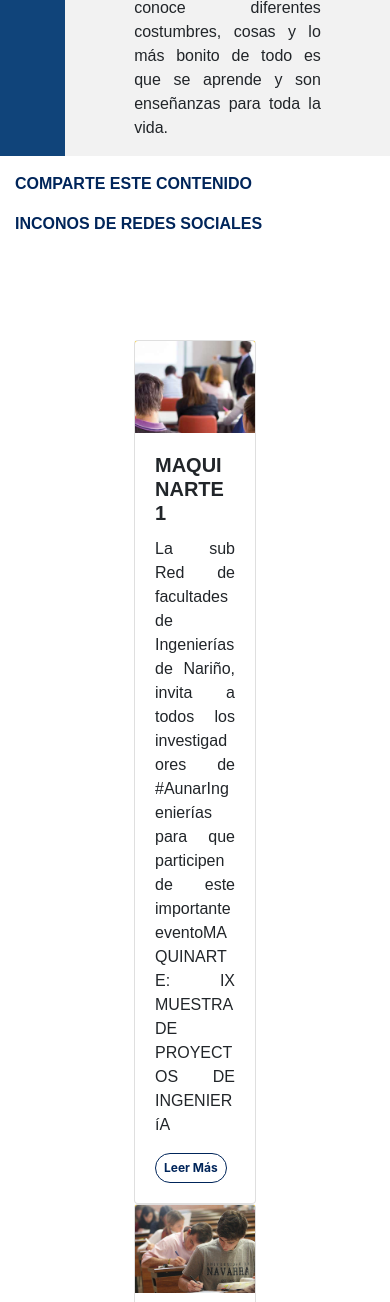
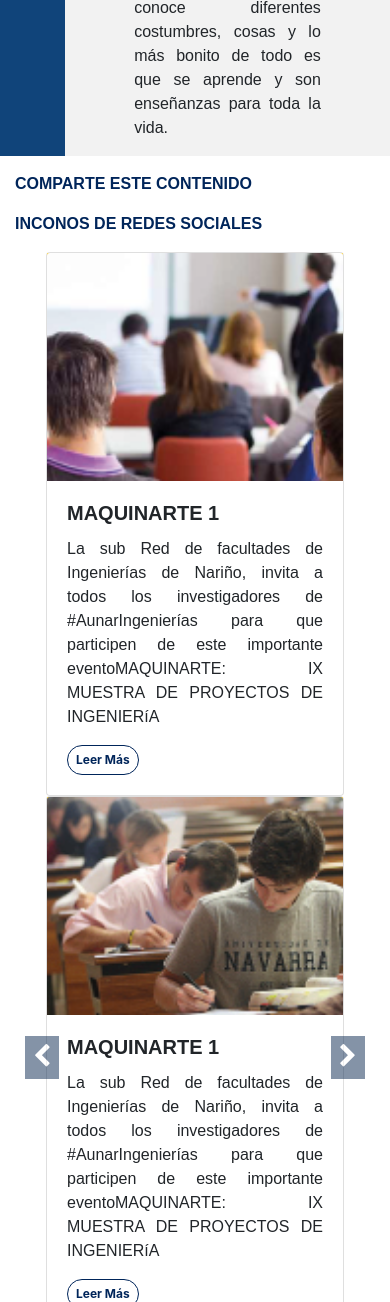
Before and after one commit to julianrodri11/aunar, a PHP site: page /portal-noticias-aunar.php in a window 390 px wide. Shown: the part 2097-3399 px from the top of the page. Run offline with PHP 8.4, Linux system fonts and the light colour scheme.

Commit message:
Arreglo de responsive en slider noticias

```diff
--- a/slider/noticias-autonoma-de-narino.php
+++ b/slider/noticias-autonoma-de-narino.php
@@ -16,8 +16,9 @@
 
               <!-- The slideshow -->
               <div class="carousel-inner ">
-                <div class="carousel-item p-5 active">
-                  <div class="row p-2 m-5 ">
+                <div class="carousel-item p-1 p-sm-4 active">
+                  <div class="row p-2 m-1 m-sm-5 ">
+
                     <div class="col-12 col-md-6 col-lg-4">
                         <!-- noticia -->
                           <div class="card ">
@@ -91,8 +92,8 @@
                   </div>
                 </div>
 
-                <div class="carousel-item p-5 ">
-                  <div class="row p-2 m-5 ">
+                <div class="carousel-item p-1 p-sm-4 ">
+                  <div class="row p-2 m-1 m-sm-5 ">
                     <div class="col-12 col-md-6 col-lg-4">
                         <!-- noticia -->
                           <div class="card ">
@@ -165,8 +166,8 @@
                   </div>
                 </div>
 
-                <div class="carousel-item p-5 ">
-                  <div class="row p-2 m-5 ">
+                <div class="carousel-item p-1 p-sm-4 ">
+                  <div class="row p-2 m-1 m-sm-5 ">
                     <div class="col-12 col-md-6 col-lg-4">
                         <!-- noticia -->
                           <div class="card ">
```
